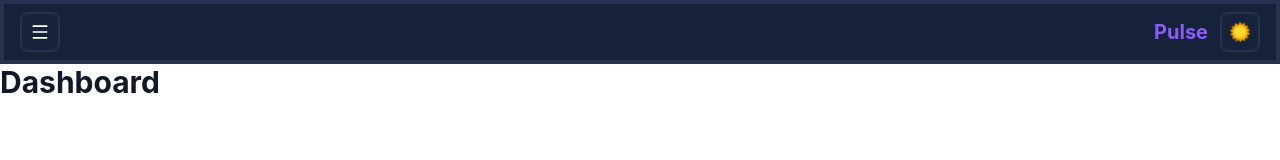
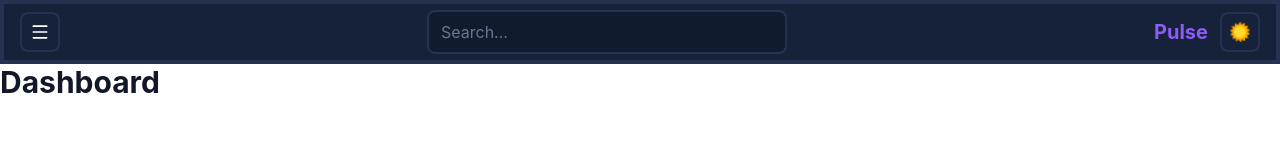
Before and after one commit to sabaPhruidze/web-pulse-frontend-assignment, a React (Vite) app in the folder frontend/: page / in a window 1280 px wide. Shown: the top 160 px of the page. Built offline with nearby package versions, Linux system fonts and the light colour scheme.

Commit message:
I built search part, mainly visual part and added debounce logic

```diff
--- a/frontend/src/components/header/Header.tsx
+++ b/frontend/src/components/header/Header.tsx
@@ -1,14 +1,16 @@
 import { Menu } from "lucide-react";
+import Search from "./Search";
 import SUNNY from "../../assets/icons/sunny.png";
 const Header = () => {
   return (
     <div className="w-full h-16 text-pulse-text bg-pulse-surface2 border-4 border-pulse-border flex  justify-between items-center px-4">
-      <button className="bg-pulse-surface2 text-white border-pulse-border rounded-lg p-2 border-2 ">
+      <button className="bg-pulse-surface2 text-white border-pulse-border rounded-lg p-2 border-2">
         <Menu className="w-5 h-5" />
       </button>
+      <Search />
       <div className="flex gap-3 items-center">
         <p className="text-xl font-bold text-pulse-secondary">Pulse</p>
-        <button className="bg-pulse-surface2 text-white border-pulse-border rounded-lg p-2 border-2 ">
+        <button className="bg-pulse-surface2 text-white border-pulse-border rounded-lg border-2 w-10 h-10 p-2">
           <img src={SUNNY} alt="sun yellow and bright" className="w-5 h-5" />
         </button>
       </div>
--- /dev/null
+++ b/frontend/src/components/header/Search.tsx
@@ -0,0 +1,31 @@
+import React, { useEffect, useState } from "react";
+
+const Search = () => {
+  const [query, setQuery] = useState(""); // user written text
+  const [debouncedQuery, setDebouncedQuery] = useState(""); // user written text but debounced
+  // debounce: it will write after 500ms for less rerender
+  useEffect(() => {
+    const id = window.setTimeout(() => {
+      setDebouncedQuery(query.trim());
+    }, 500);
+    return () => window.clearTimeout(id);
+  }, [query]);
+
+  useEffect(() => {
+    if (!debouncedQuery) return;
+    console.log("Search", debouncedQuery);
+  }, []);
+  return (
+    <div className="w-full max-w-[25rem] min-w-[10rem] px-5">
+      <input
+        type="search"
+        value={query}
+        onChange={(e) => setQuery(e.target.value)}
+        placeholder="Search..."
+        className="w-full px-3 py-2 rounded-lg bg-pulse-surface border-2 border-pulse-border text-pulse-text placeholder:text-pulse-soft focus:outline-none focus:ring-2 focus:ring-pulse-primary transition-shadow duration-300 ease-in-out"
+      />
+    </div>
+  );
+};
+
+export default Search;
```
